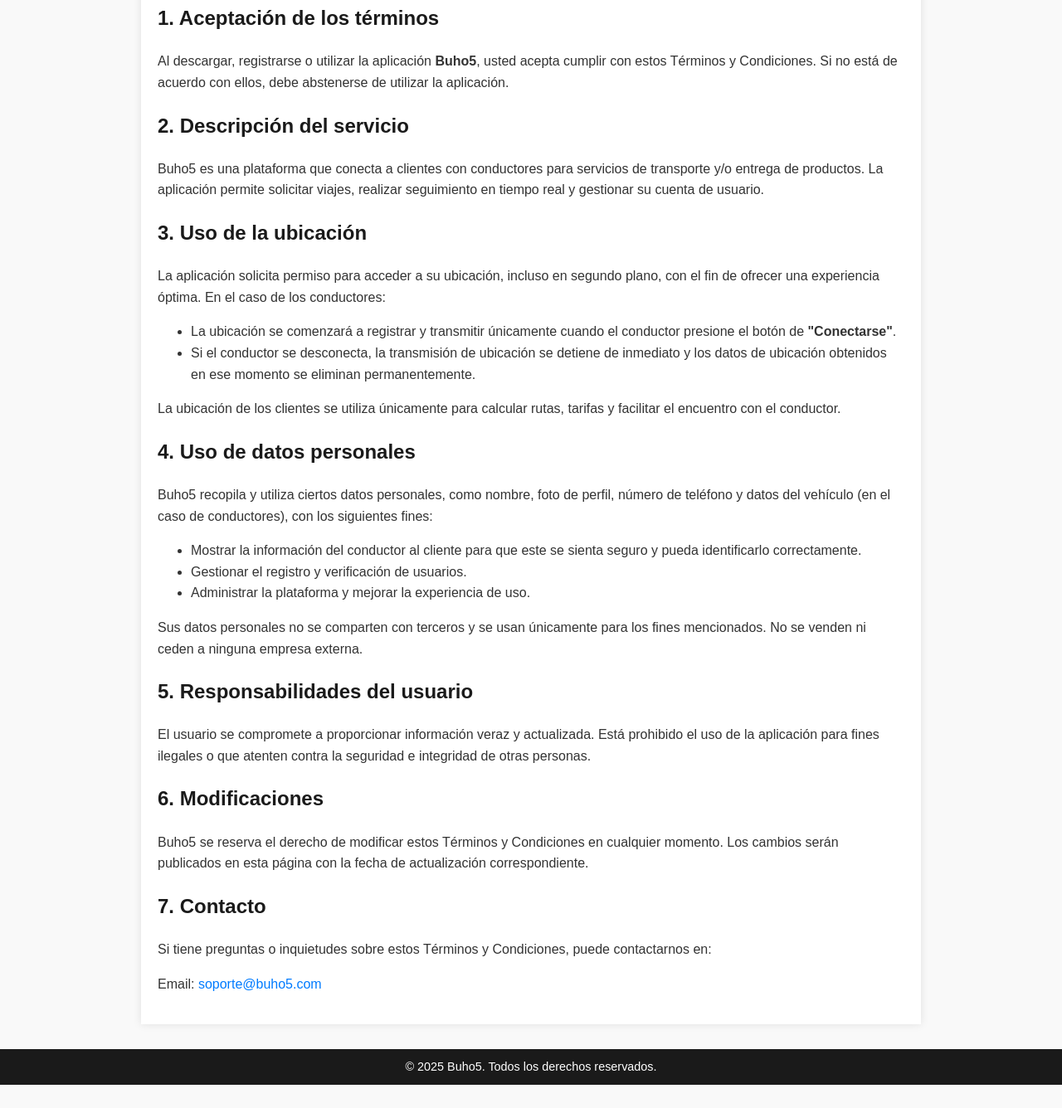
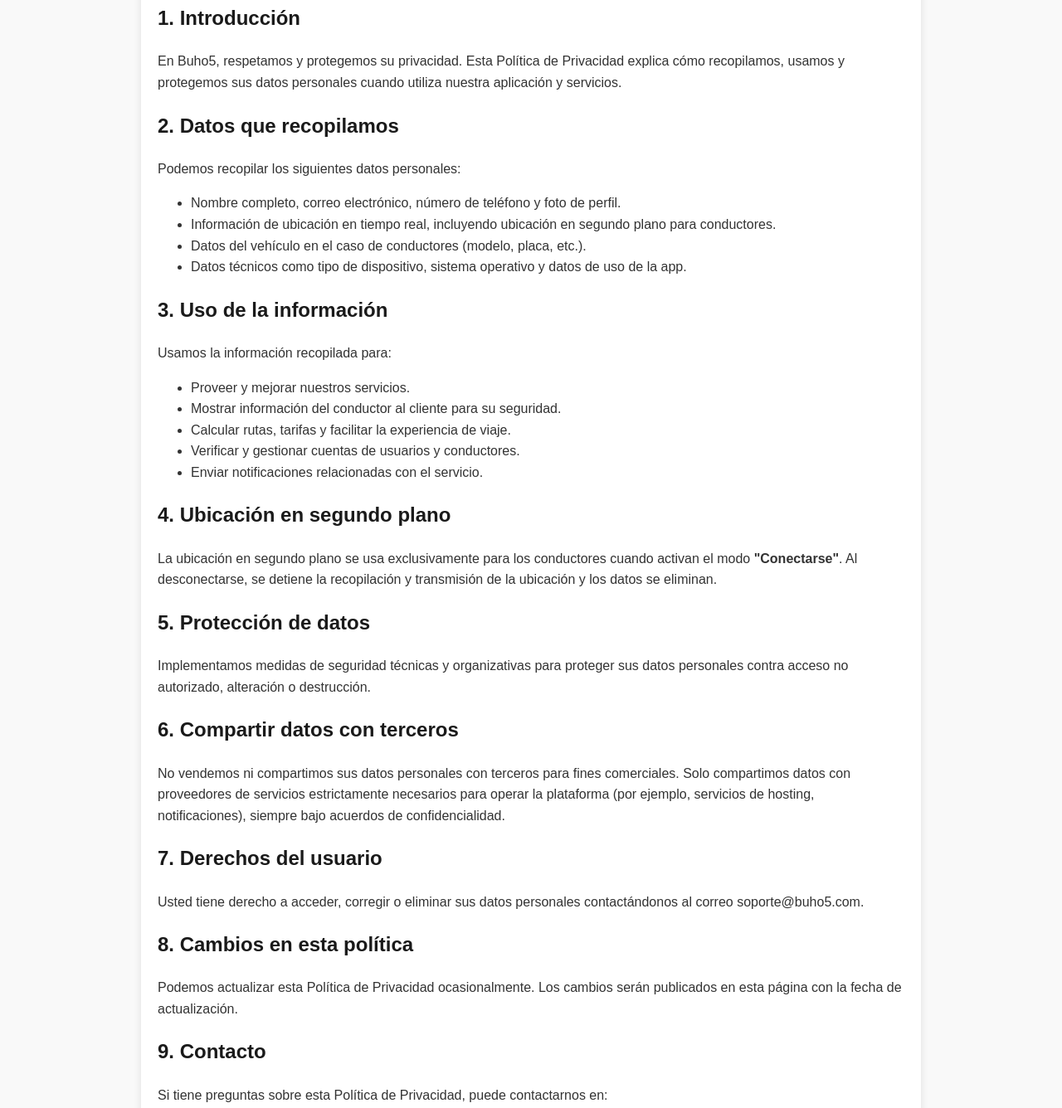
Before and after one commit to Ixcoy2/politica-privacidad-buho5, a plain HTML site: page index.html in a window 1280 px wide. Shown: the part 254-1590 px from the top of the page at 83% size. Before the commit the page ends 1562 px from the top, so only its background shows below. Drawn offline with Linux system fonts and the light colour scheme.

Commit message:
Update index.html

```diff
--- a/index.html
+++ b/index.html
@@ -1,16 +1,15 @@
 <!DOCTYPE html>
 <html lang="es">
 <head>
-    <meta charset="UTF-8">
-    <meta name="viewport" content="width=device-width, initial-scale=1.0">
-    <title>Términos y Condiciones - Buho5</title>
+    <meta charset="UTF-8" />
+    <meta name="viewport" content="width=device-width, initial-scale=1" />
+    <title>Política de Privacidad - Buho5</title>
     <style>
         body {
             font-family: Arial, sans-serif;
             background-color: #f9f9f9;
             color: #333;
-            margin: 0;
-            padding: 0;
+            margin: 0; padding: 0;
             line-height: 1.6;
         }
         header {
@@ -44,52 +43,58 @@
     </style>
 </head>
 <body>
-
 <header>
-    <h1>Términos y Condiciones</h1>
+    <h1>Política de Privacidad</h1>
     <p>Buho5</p>
 </header>
 
 <main>
     <p><strong>Última actualización:</strong> 7 de agosto de 2025</p>
 
-    <h2>1. Aceptación de los términos</h2>
-    <p>Al descargar, registrarse o utilizar la aplicación <strong>Buho5</strong>, usted acepta cumplir con estos Términos y Condiciones. Si no está de acuerdo con ellos, debe abstenerse de utilizar la aplicación.</p>
+    <h2>1. Introducción</h2>
+    <p>En Buho5, respetamos y protegemos su privacidad. Esta Política de Privacidad explica cómo recopilamos, usamos y protegemos sus datos personales cuando utiliza nuestra aplicación y servicios.</p>
 
-    <h2>2. Descripción del servicio</h2>
-    <p>Buho5 es una plataforma que conecta a clientes con conductores para servicios de transporte y/o entrega de productos. La aplicación permite solicitar viajes, realizar seguimiento en tiempo real y gestionar su cuenta de usuario.</p>
+    <h2>2. Datos que recopilamos</h2>
+    <p>Podemos recopilar los siguientes datos personales:</p>
+    <ul>
+        <li>Nombre completo, correo electrónico, número de teléfono y foto de perfil.</li>
+        <li>Información de ubicación en tiempo real, incluyendo ubicación en segundo plano para conductores.</li>
+        <li>Datos del vehículo en el caso de conductores (modelo, placa, etc.).</li>
+        <li>Datos técnicos como tipo de dispositivo, sistema operativo y datos de uso de la app.</li>
+    </ul>
 
-    <h2>3. Uso de la ubicación</h2>
-    <p>La aplicación solicita permiso para acceder a su ubicación, incluso en segundo plano, con el fin de ofrecer una experiencia óptima. En el caso de los conductores:</p>
+    <h2>3. Uso de la información</h2>
+    <p>Usamos la información recopilada para:</p>
     <ul>
-        <li>La ubicación se comenzará a registrar y transmitir únicamente cuando el conductor presione el botón de <strong>"Conectarse"</strong>.</li>
-        <li>Si el conductor se desconecta, la transmisión de ubicación se detiene de inmediato y los datos de ubicación obtenidos en ese momento se eliminan permanentemente.</li>
+        <li>Proveer y mejorar nuestros servicios.</li>
+        <li>Mostrar información del conductor al cliente para su seguridad.</li>
+        <li>Calcular rutas, tarifas y facilitar la experiencia de viaje.</li>
+        <li>Verificar y gestionar cuentas de usuarios y conductores.</li>
+        <li>Enviar notificaciones relacionadas con el servicio.</li>
     </ul>
-    <p>La ubicación de los clientes se utiliza únicamente para calcular rutas, tarifas y facilitar el encuentro con el conductor.</p>
 
-    <h2>4. Uso de datos personales</h2>
-    <p>Buho5 recopila y utiliza ciertos datos personales, como nombre, foto de perfil, número de teléfono y datos del vehículo (en el caso de conductores), con los siguientes fines:</p>
-    <ul>
-        <li>Mostrar la información del conductor al cliente para que este se sienta seguro y pueda identificarlo correctamente.</li>
-        <li>Gestionar el registro y verificación de usuarios.</li>
-        <li>Administrar la plataforma y mejorar la experiencia de uso.</li>
-    </ul>
-    <p>Sus datos personales no se comparten con terceros y se usan únicamente para los fines mencionados. No se venden ni ceden a ninguna empresa externa.</p>
+    <h2>4. Ubicación en segundo plano</h2>
+    <p>La ubicación en segundo plano se usa exclusivamente para los conductores cuando activan el modo <strong>"Conectarse"</strong>. Al desconectarse, se detiene la recopilación y transmisión de la ubicación y los datos se eliminan.</p>
 
-    <h2>5. Responsabilidades del usuario</h2>
-    <p>El usuario se compromete a proporcionar información veraz y actualizada. Está prohibido el uso de la aplicación para fines ilegales o que atenten contra la seguridad e integridad de otras personas.</p>
+    <h2>5. Protección de datos</h2>
+    <p>Implementamos medidas de seguridad técnicas y organizativas para proteger sus datos personales contra acceso no autorizado, alteración o destrucción.</p>
 
-    <h2>6. Modificaciones</h2>
-    <p>Buho5 se reserva el derecho de modificar estos Términos y Condiciones en cualquier momento. Los cambios serán publicados en esta página con la fecha de actualización correspondiente.</p>
+    <h2>6. Compartir datos con terceros</h2>
+    <p>No vendemos ni compartimos sus datos personales con terceros para fines comerciales. Solo compartimos datos con proveedores de servicios estrictamente necesarios para operar la plataforma (por ejemplo, servicios de hosting, notificaciones), siempre bajo acuerdos de confidencialidad.</p>
 
-    <h2>7. Contacto</h2>
-    <p>Si tiene preguntas o inquietudes sobre estos Términos y Condiciones, puede contactarnos en:</p>
+    <h2>7. Derechos del usuario</h2>
+    <p>Usted tiene derecho a acceder, corregir o eliminar sus datos personales contactándonos al correo soporte@buho5.com.</p>
+
+    <h2>8. Cambios en esta política</h2>
+    <p>Podemos actualizar esta Política de Privacidad ocasionalmente. Los cambios serán publicados en esta página con la fecha de actualización.</p>
+
+    <h2>9. Contacto</h2>
+    <p>Si tiene preguntas sobre esta Política de Privacidad, puede contactarnos en:</p>
     <p>Email: <a href="mailto:soporte@buho5.com">soporte@buho5.com</a></p>
 </main>
 
 <footer>
     &copy; 2025 Buho5. Todos los derechos reservados.
 </footer>
-
 </body>
 </html>
```
